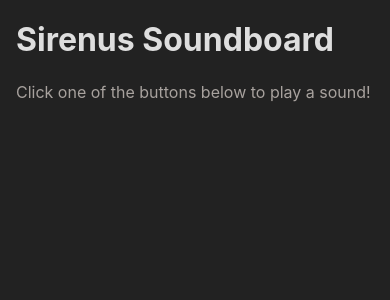
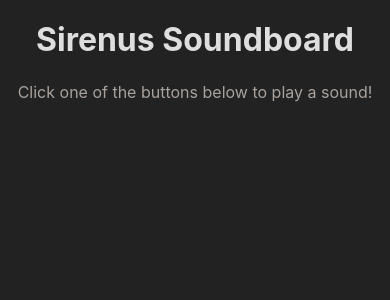
Before and after one commit to apesoda/sirenus, a Flask app: template templates/index.html in a window 390 px wide. Shown: the top 300 px of the page. Run offline with Flask 3, Linux system fonts and the light colour scheme; the template is opened without the code that fills it, so the values that code supplies are empty.

Commit message:
Fixed up the UI, stuff is centered and now works more responsively

```diff
--- a/static/style.css
+++ b/static/style.css
@@ -40,11 +40,26 @@ p {
     margin-bottom: 1rem; /* Space below paragraphs */
 }
 
+.title {
+    display: flex;
+    justify-content: center;
+    align-items: center;
+    margin: 0 auto;
+}
+
+.desc {
+    display: flex;
+    justify-content: center;
+    align-items: center;
+}
 .button-container {
-    display: grid;
-    grid-template-columns: repeat(auto-fit, minmax(9rem, 1fr)); /* 4 items per row */
+    display: flex;
+    justify-content: center;
+    align-items: center;
+    flex-wrap: wrap;
+    /* grid-template-columns: repeat(auto-fit, minmax(9rem, 1fr)); /* 4 items per row */
     gap: 1rem;
-    max-width: 40rem; /* Optional: control max width if needed */
+    max-width: 80vw; /* Optional: control max width if needed */
     margin: 0 auto; /* Optional: center the grid */
 }
 
@@ -59,6 +74,7 @@ button {
     border-radius: 0.5rem; /* Rounded corners */
     cursor: pointer; /* Pointer cursor on hover */
     transition: background-color 0.3s ease; /* Smooth transition for hover effect */
+    width: 9rem;
 }
 
 /* Button hover effect */
@@ -83,7 +99,9 @@ button:hover {
     h3 {
         font-size: 1.25rem; /* 20px */
     }
-
+    .button-container{
+	gap: 0.5rem;
+    }
     button {
         font-size: 0.875rem; /* 14px */
         padding: 0.5rem 1rem; /* Adjust padding */
--- a/templates/index.html
+++ b/templates/index.html
@@ -25,8 +25,12 @@
     </script>
 </head>
 <body>
-    <h1>Sirenus Soundboard</h1>
-    <p>Click one of the buttons below to play a sound!</p>
+    <div class="title">
+        <h1>Sirenus Soundboard</h1>
+    </div>
+    <div class="desc">
+	<p>Click one of the buttons below to play a sound!</p>
+    </div>
     <div class="button-container">
     	{% for sound in sounds %}
         	<button onclick="playSound('{{ sound }}')">{{ sound }}</button><br>
```
